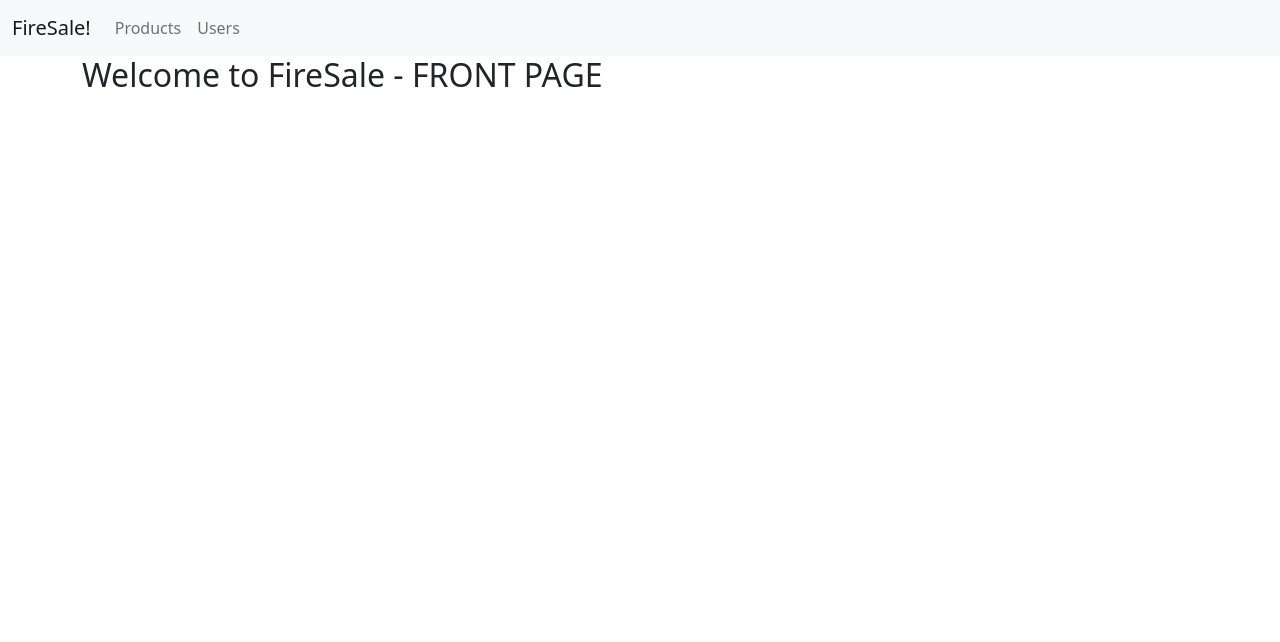
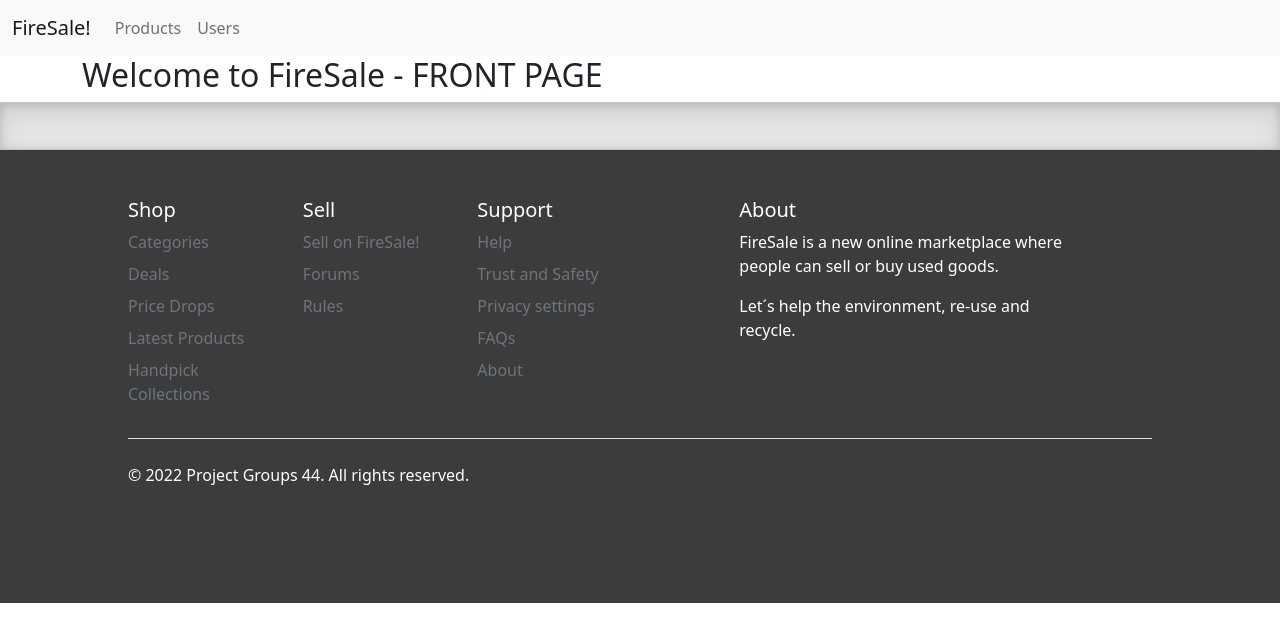
Before and after one commit to tjorvio/django-tango, a Django app: page / in a window 1280 px wide. Shown: the top 642 px of the page. Run offline with Django 4.2, Linux system fonts and the light colour scheme; data that the repository does not hold is empty.

Commit message:
Footer added and styled. No working links though

```diff
--- a/static/css/main.css
+++ b/static/css/main.css
@@ -4,3 +4,37 @@
 .user {
     color: blueviolet;
 }
+
+
+.bi {
+  vertical-align: -.125em;
+  fill: currentColor;
+}
+/* FOOTER STYLES */
+
+/* Footer background color and text color */
+.py-5 {
+    color: rgb(255,255,255);
+    background-color: rgb(060,060,060);
+}
+/* Inner Footer left right padding */
+.fs-footer footer {
+    padding-left: 10%;
+    padding-right: 10%;
+}
+/* Footer and main content divider */
+.b-example-divider {
+    height: 3rem;
+    background-color: rgba(0, 0, 0, .1);
+    border: solid rgba(0, 0, 0, .15);
+    border-width: 1px 0;
+    box-shadow: inset 0 .5em 1.5em rgba(0, 0, 0, .1), inset 0 .125em .5em rgba(0, 0, 0, .15);
+}
+
+.single_product {
+    padding: 24px;
+    display: inline-block;
+    width: 350px;
+    border: solid 1px black;
+    background-color: rgba(0, 0, 0, .8);
+}
--- a/templates/base.html
+++ b/templates/base.html
@@ -17,6 +17,7 @@
         {% block content %}
         {% endblock %}
     </div>
+    {% include 'footer.html' %}
 <script src="https://cdn.jsdelivr.net/npm/bootstrap@5.1.3/dist/js/bootstrap.bundle.min.js"
         integrity="sha384-ka7Sk0Gln4gmtz2MlQnikT1wXgYsOg+OMhuP+IlRH9sENBO0LRn5q+8nbTov4+1p"
         crossorigin="anonymous"></script>
--- /dev/null
+++ b/templates/footer.html
@@ -0,0 +1,54 @@
+
+<div class="b-example-divider"></div>
+<div class="fs-footer">
+  <footer class="py-5">
+    <div class="row">
+      <div class="col-2">
+        <h5>Shop</h5>
+        <ul class="nav flex-column">
+          <li class="nav-item mb-2"><a href="#" class="nav-link p-0 text-muted">Categories</a></li>
+          <li class="nav-item mb-2"><a href="#" class="nav-link p-0 text-muted">Deals</a></li>
+          <li class="nav-item mb-2"><a href="#" class="nav-link p-0 text-muted">Price Drops</a></li>
+          <li class="nav-item mb-2"><a href="#" class="nav-link p-0 text-muted">Latest Products</a></li>
+          <li class="nav-item mb-2"><a href="#" class="nav-link p-0 text-muted">Handpick Collections</a></li>
+        </ul>
+      </div>
+
+      <div class="col-2">
+        <h5>Sell</h5>
+        <ul class="nav flex-column">
+          <li class="nav-item mb-2"><a href="#" class="nav-link p-0 text-muted">Sell on FireSale!</a></li>
+          <li class="nav-item mb-2"><a href="#" class="nav-link p-0 text-muted">Forums</a></li>
+          <li class="nav-item mb-2"><a href="#" class="nav-link p-0 text-muted">Rules</a></li>
+        </ul>
+      </div>
+
+      <div class="col-2">
+        <h5>Support</h5>
+        <ul class="nav flex-column">
+          <li class="nav-item mb-2"><a href="#" class="nav-link p-0 text-muted">Help</a></li>
+          <li class="nav-item mb-2"><a href="#" class="nav-link p-0 text-muted">Trust and Safety</a></li>
+          <li class="nav-item mb-2"><a href="#" class="nav-link p-0 text-muted">Privacy settings</a></li>
+          <li class="nav-item mb-2"><a href="#" class="nav-link p-0 text-muted">FAQs</a></li>
+          <li class="nav-item mb-2"><a href="#" class="nav-link p-0 text-muted">About</a></li>
+        </ul>
+      </div>
+
+      <div class="col-4 offset-1">
+          <h5>About</h5>
+          <p>FireSale is a new online marketplace where people can sell or buy used goods.</p>
+          <p>Let´s help the environment, re-use and recycle. </p>
+
+      </div>
+    </div>
+
+    <div class="d-flex justify-content-between py-4 my-4 border-top">
+      <p>&copy; 2022 Project Groups 44. All rights reserved.</p>
+      <ul class="list-unstyled d-flex">
+        <li class="ms-3"><a class="link-dark" href="#"><svg class="bi" width="24" height="24"><use xlink:href="#twitter"/></svg></a></li>
+        <li class="ms-3"><a class="link-dark" href="#"><svg class="bi" width="24" height="24"><use xlink:href="#instagram"/></svg></a></li>
+        <li class="ms-3"><a class="link-dark" href="#"><svg class="bi" width="24" height="24"><use xlink:href="#facebook"/></svg></a></li>
+      </ul>
+    </div>
+  </footer>
+</div>
--- a/templates/product/single_product.html
+++ b/templates/product/single_product.html
@@ -1,4 +1,4 @@
-<div class="single product">
+<div class="single_product">
     <a href="/products/{{ product.id }}">
         <h4>{{ product.name }}</h4>
         <p>{{ product.description }}</p>
```
